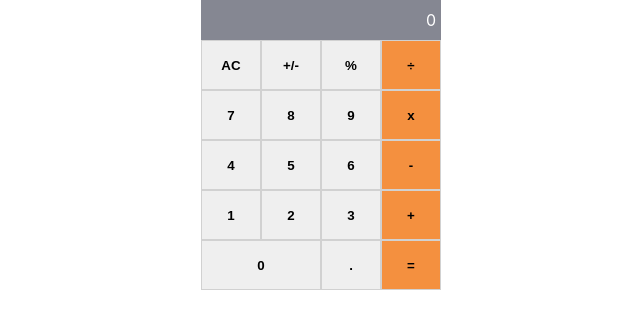
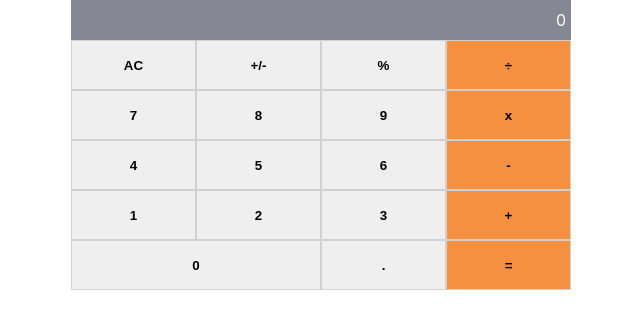
Before and after one commit to elarhadu/math-magicians, a React (Create React App) app: page / in a window 1280 px wide. Shown: the top 328 px of the page, without its empty margins (319-959 px from the left). Built offline with nearby package versions, Linux system fonts and the light colour scheme.

Commit message:
Fix overflow issues with the result div

```diff
--- a/src/components/calculator.css
+++ b/src/components/calculator.css
@@ -5,7 +5,7 @@
 }
 
 .r-container {
-  width: 100%;
+  width: 500px;
   display: flex;
   justify-content: flex-end;
   padding: 10px 0;
@@ -16,17 +16,22 @@
 .result {
   margin: 0;
   padding-right: 5px;
+  overflow: auto;
+}
+
+::-webkit-scrollbar {
+  display: none;
 }
 
 .digits {
   display: flex;
-  width: 100%;
+  width: 500px;
 }
 
 .btn {
   border: 1px solid #d1d1d1;
   cursor: pointer;
-  width: 60px;
+  width: 200px;
   height: 50px;
   font-weight: 700;
 }
@@ -40,5 +45,5 @@
 }
 
 .btn-17 {
-  width: 120px;
+  width: 410px;
 }
```
